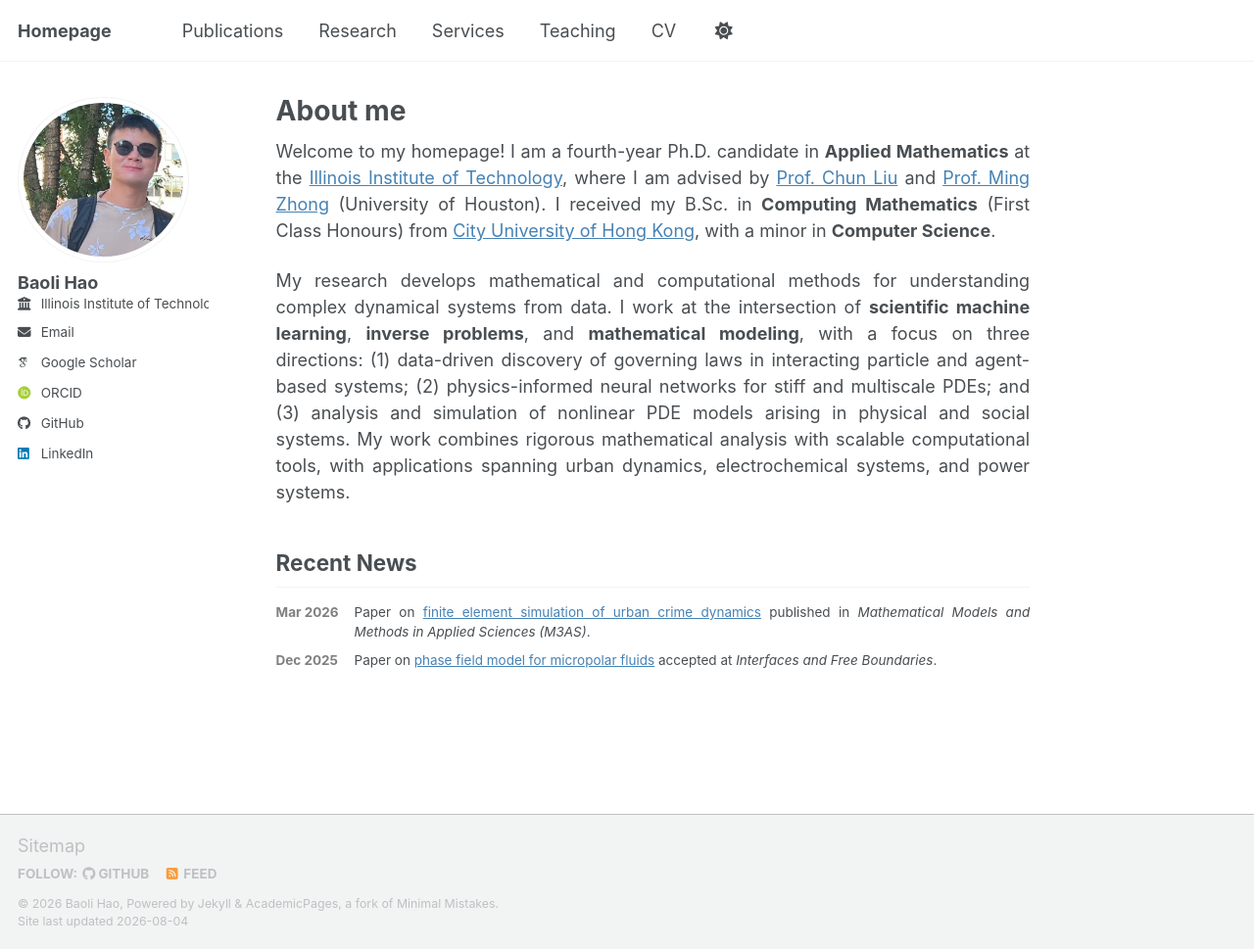
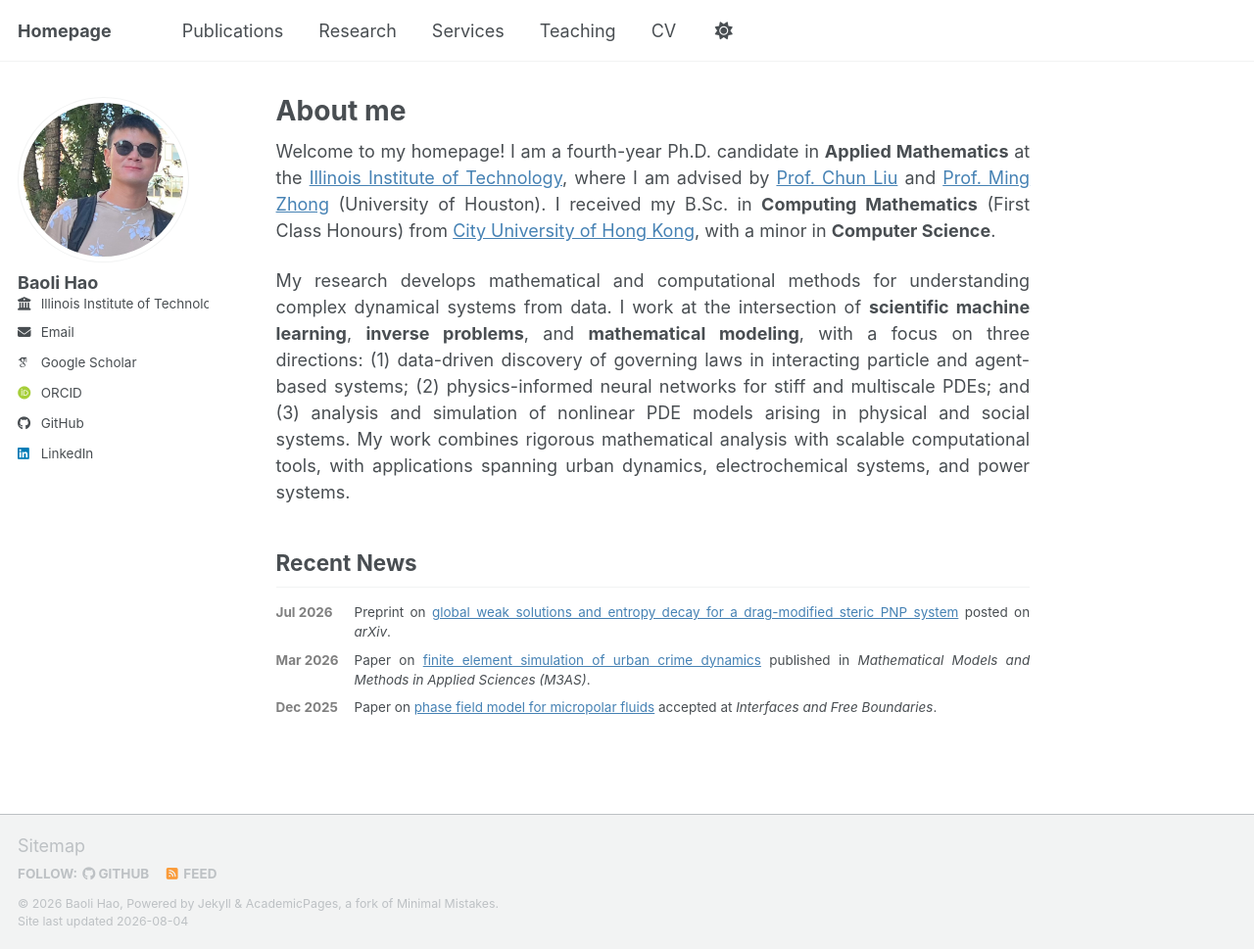
Before and after one commit to baolihao/baolihao.github.io, a Jekyll site: the page built from _pages/about.md, in a window 1280 px wide and 969 px high. Shown: the whole window at 98% size. Built offline with Jekyll 4.4.1, drawn with Linux system fonts in a browser that asks for light colours; some web fonts are replaced; a script bundle is joined from its source files by our own code; library files that are not in the unit come from our copies.

Commit message:
Update about.md

```diff
--- a/_pages/about.md
+++ b/_pages/about.md
@@ -21,9 +21,15 @@ My research develops mathematical and computational methods for understanding co
 
 <table style="width:100%; border:none; border-collapse:collapse;">
   <tr style="border:none;">
+    <td style="border:none; white-space:nowrap; vertical-align:top; padding:4px 16px 4px 0; color:grey;"><strong>Jul 2026</strong></td>
+    <td style="border:none; vertical-align:top; padding:4px 0; text-align:justify;">Preprint on <a href="https://arxiv.org/abs/2607.21742">global weak solutions and entropy decay for a drag-modified steric PNP system</a> posted on <em>arXiv</em>.</td>
+  </tr>
+
+  <tr style="border:none;">
     <td style="border:none; white-space:nowrap; vertical-align:top; padding:4px 16px 4px 0; color:grey;"><strong>Mar 2026</strong></td>
     <td style="border:none; vertical-align:top; padding:4px 0; text-align:justify;">Paper on <a href="https://www.worldscientific.com/doi/abs/10.1142/S0218202526500193">finite element simulation of urban crime dynamics</a> published in <em>Mathematical Models and Methods in Applied Sciences (M3AS)</em>.</td>
   </tr>
+
   <tr style="border:none;">
     <td style="border:none; white-space:nowrap; vertical-align:top; padding:4px 16px 4px 0; color:grey;"><strong>Dec 2025</strong></td>
     <td style="border:none; vertical-align:top; padding:4px 0; text-align:justify;">Paper on <a href="https://arxiv.org/abs/2504.21258">phase field model for micropolar fluids</a> accepted at <em>Interfaces and Free Boundaries</em>.</td>
```
